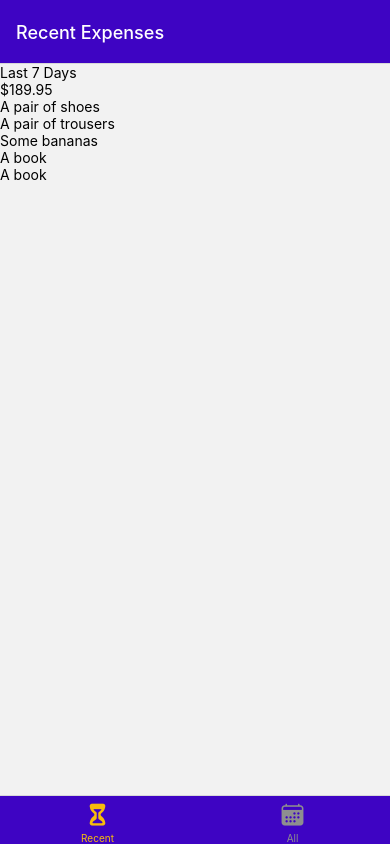
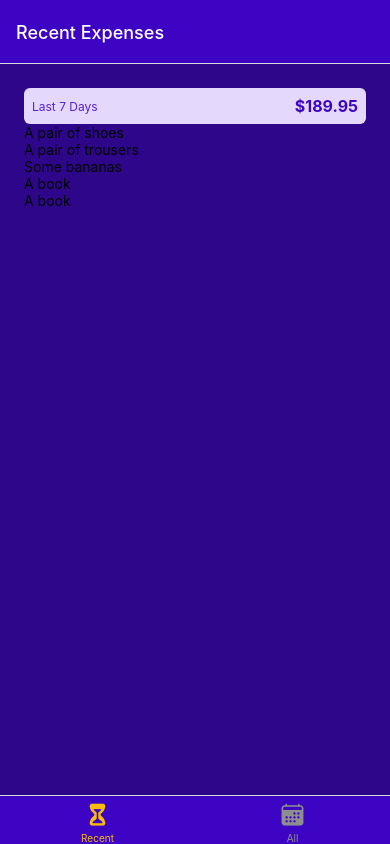
Before and after one commit to joaombpereira-eng/ExpenseTrackerApp, a React Native app: screen / in a window 390 px wide. Built offline with nearby package versions, Linux system fonts and the light colour scheme.

Commit message:
Improving App Layout and Styling

```diff
--- a/components/ExpensesOutput/ExpensesOutput.js
+++ b/components/ExpensesOutput/ExpensesOutput.js
@@ -1,4 +1,5 @@
 import {View, StyleSheet} from 'react-native';
+import {GlobalStyles} from '../../constants/styles';
 
 import ExpensesList from './ExpensesList';
 import ExpensesSummary from './ExpensesSummary';
@@ -38,11 +39,17 @@
 
 export default function ExpensesOutput({expenses, expensesPeriod}) {
   return (
-    <View>
+    <View style={styles.container}>
       <ExpensesSummary expenses={DUMMY_EXPENSES} periodName={expensesPeriod} />
       <ExpensesList expenses={DUMMY_EXPENSES} />
     </View>
   );
 }
 
-const styles = StyleSheet.create({});
+const styles = StyleSheet.create({
+  container: {
+    flex: 1,
+    padding: 24,
+    backgroundColor: GlobalStyles.colors.primary700,
+  },
+});
--- a/components/ExpensesOutput/ExpensesSummary.js
+++ b/components/ExpensesOutput/ExpensesSummary.js
@@ -1,4 +1,5 @@
 import {View, Text, StyleSheet} from 'react-native';
+import {GlobalStyles} from '../../constants/styles';
 
 export default function ExpensesSummary({expenses, periodName}) {
   const expensesSum = expenses.reduce((sum, expense) => {
@@ -6,11 +7,29 @@
   }, 0);
 
   return (
-    <View>
-      <Text>{periodName}</Text>
-      <Text>${expensesSum.toFixed(2)}</Text>
+    <View style={styles.container}>
+      <Text style={styles.period}>{periodName}</Text>
+      <Text style={styles.sum}>${expensesSum.toFixed(2)}</Text>
     </View>
   );
 }
 
-const styles = StyleSheet.create({});
+const styles = StyleSheet.create({
+  container: {
+    padding: 8,
+    backgroundColor: GlobalStyles.colors.primary50,
+    borderRadius: 6,
+    flexDirection: 'row',
+    justifyContent: 'space-between',
+    alignItems: 'center',
+  },
+  period: {
+    fontSize: 12,
+    color: GlobalStyles.colors.primary400,
+  },
+  sum: {
+    fontSize: 16,
+    fontWeight: 'bold',
+    color: GlobalStyles.colors.primary500,
+  },
+});
```
